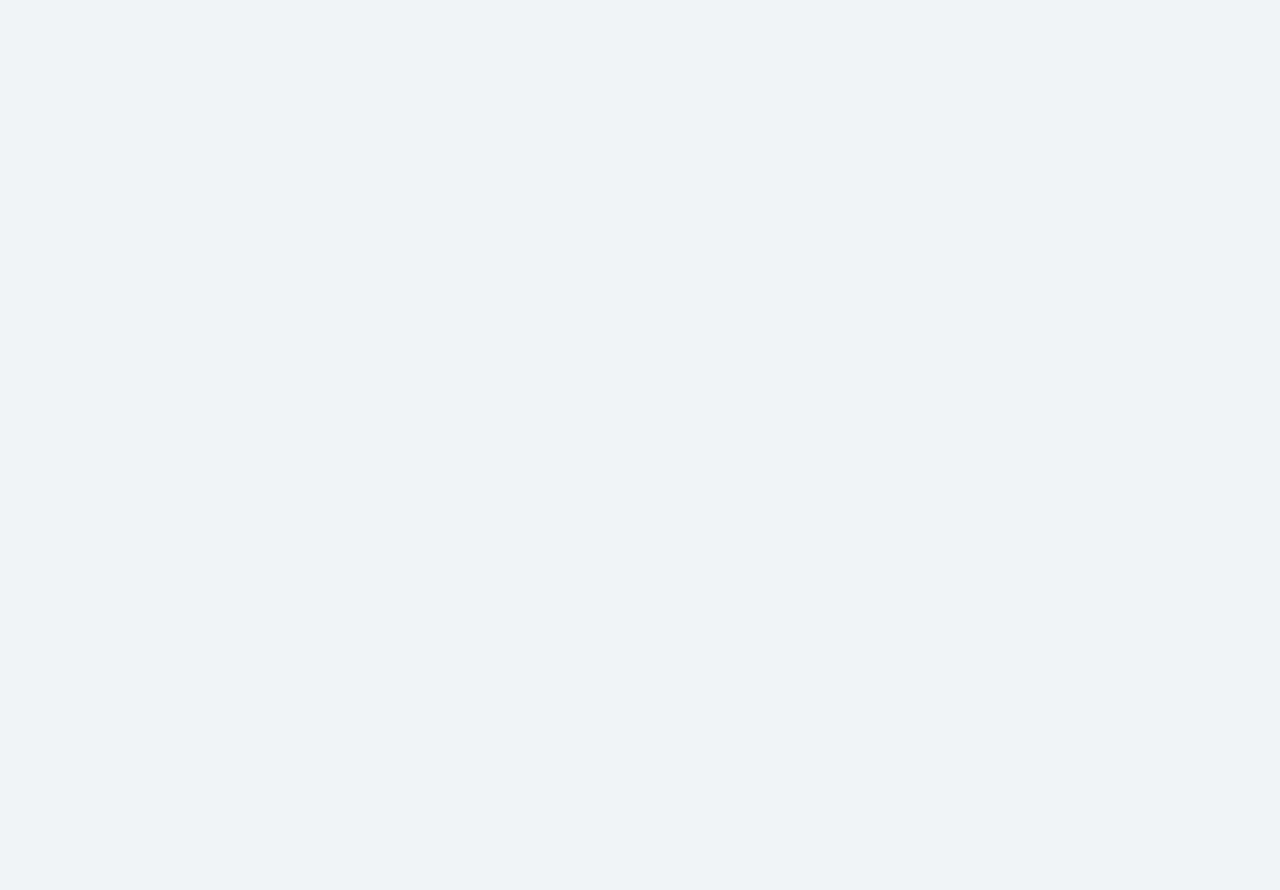
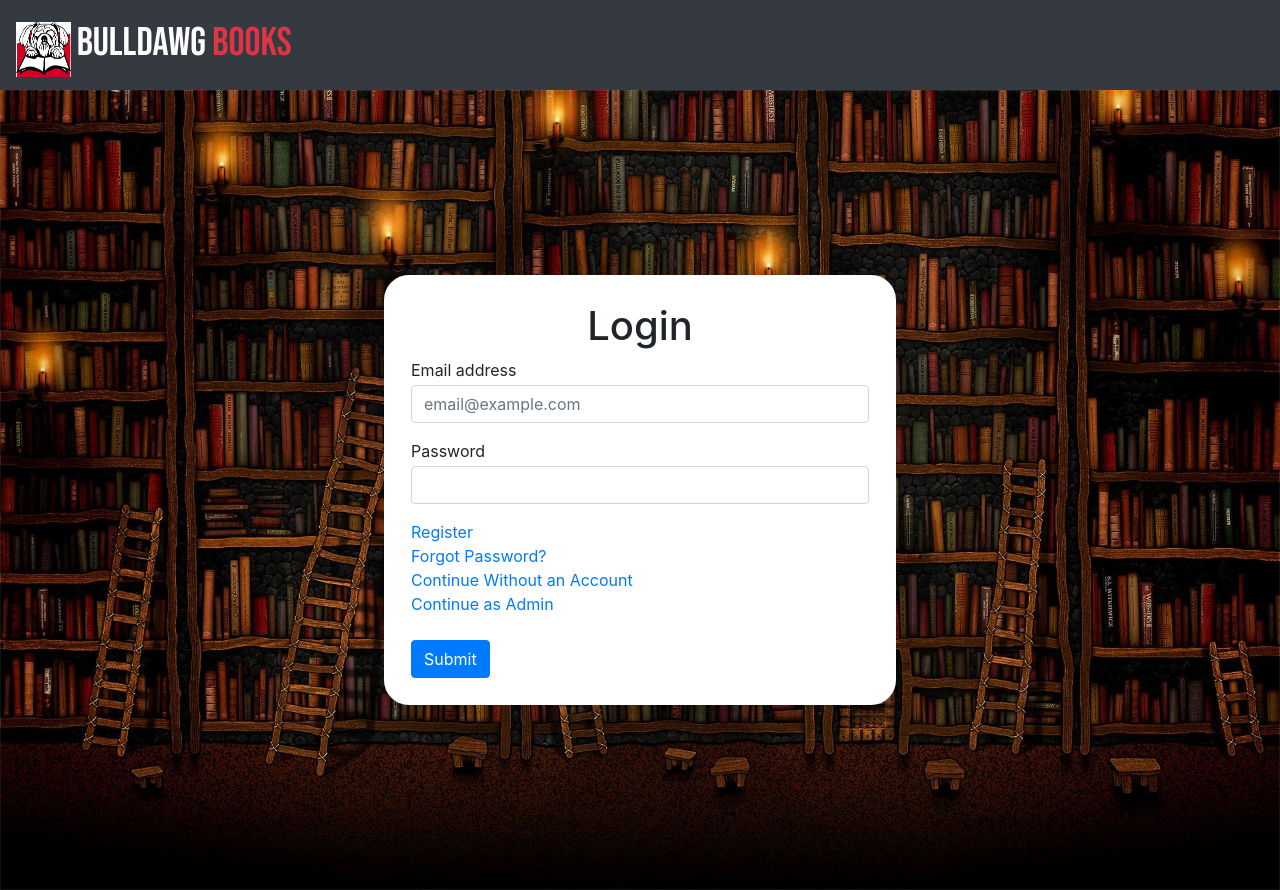
Before and after one commit to hunterwilkins2/bulldog-books, a React (Create React App) app: page /Login in a window 1280 px wide. Before the commit the page ends 800 px from the top, so only its background shows below. Built offline with nearby package versions, Linux system fonts and the light colour scheme.

Commit message:
Added login styling and fixed its route

```diff
--- a/src/App.js
+++ b/src/App.js
@@ -12,6 +12,7 @@ import Profile from './components/user/Profile'
 import Orders from './components/user/Orders'
 import Admin from './components/admin/Admin'
 import Checkout from './components/user/Checkout'
+import Login from './components/Login'
 
 
 // need to troubleshoot why Cart, Orders, Profile not rendering
@@ -32,6 +33,7 @@ function App() {
                 <Route path='/user/checkout' component={Checkout}/>
                 <Route path='/user/orders' component={Orders}/>
                 <Route path='/user/profile' component={Profile}/>
+                <Route path='/Login' exact component={Login} />
             </Switch>
         </Router>
     )
--- a/src/components/Login.js
+++ b/src/components/Login.js
@@ -5,37 +5,11 @@ import { Formik, ErrorMessage } from 'formik'
 import * as yup from 'yup'
 
 import BasicNav from './BasicNav'
-import Promos from './Promos'
-import BestSellers from './BestSeller'
 // import './styles/Login.css'
-import background from './images/background.jpg'
-
-
+import './styles/Background.css'
+import './styles/Login.css'
 
 function Login(){
-
-    const cont = {
-        display: 'flex',
-        justifyContent: 'space-around',
-
-        minHeight: '100vh',
-
-        backgroundImage: `url(${background})`,
-        backgroundRepeat: 'repeat',
-        backgroundSize: 'cover',
-        backgroundAttachment: 'scroll',
-
-    }
-
-    const formStyle = {
-        border:'2px solid #ffffff',
-        background: '#ffffff',
-        borderRadius: '25px',
-        height: '100%',
-        width: '100%',
-        minWidth: '30%',
-        margin: '1%',
-    }
 
 
     const validationSchema = yup.object().shape({
@@ -48,13 +22,7 @@ function Login(){
         <>
 
             <BasicNav />
-            <div style = {cont}>
-
-                <Form style ={formStyle}>
-                    <h1>Promotions</h1>
-                    <Promos />
-                </Form>
-
+            <div className = "cont" id = "background">
                 <Formik
                     initialValues={{email: '', password: ''}}
                     onSubmit={async (data, {setSubmitting}) => {
@@ -83,7 +51,7 @@ function Login(){
                         errors,
                         setSubmitting
                     }) => (
-                        <Form className="login-form" style={formStyle} onSubmit={handleSubmit}>
+                        <Form className="login-form" id = "form-style" onSubmit={handleSubmit}>
                             <h1> Login </h1>
                             <Form.Group controlId="formBasicEmail">
                                 <Form.Label>Email address</Form.Label>
@@ -125,10 +93,6 @@ function Login(){
                             </Button>
                         </Form>
                     )}</Formik>
-                <Form className="login-form" style={formStyle}>
-                    <h1>Best Sellers</h1>
-                    < BestSellers />
-                </Form>
             </div>
         </>
     )
--- a/src/components/styles/Login.css
+++ b/src/components/styles/Login.css
@@ -1,3 +1,25 @@
-.login-form{
+
+
+ .cont {
+
+  display: flex;
+  justify-content: space-around;
+  align-items: center;
+
+}
+
+.login-form {
+
+  border:2px solid #ffffff;
+  background: #ffffff;
+  border-radius: 25px;
+  height: 100%;
+  width: 100%;
+  min-width: 40%;
+  min-height: 60%;
+  max-width:40%;
+  max-height: 60%;
+  margin: 1%;
   padding: 25px;
+
 }
```
